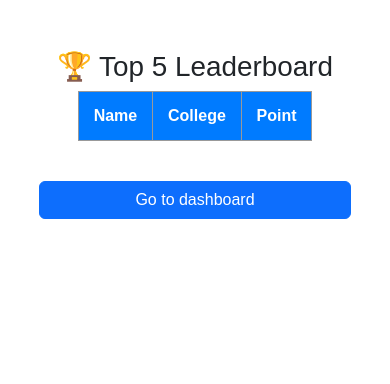
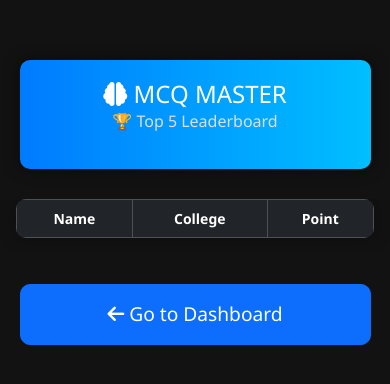
Before and after one commit to NazmulHamim12/mcq-master, a Flask app: page /lead in a window 390 px wide. Shown: the top 384 px of the page. Run offline with Flask 3, Linux system fonts and the light colour scheme; data that the repository does not hold is empty.

Commit message:
Update leader.html

```diff
--- a/templates/leader.html
+++ b/templates/leader.html
@@ -2,54 +2,131 @@
 <html lang="en">
 <head>
   <meta charset="UTF-8">
+  <meta name="viewport" content="width=device-width, initial-scale=1">
+  <title>MCQ MASTER | Leaderboard</title>
+
+  <!-- Bootstrap CSS -->
   <link href="https://cdn.jsdelivr.net/npm/bootstrap@5.3.3/dist/css/bootstrap.min.css" rel="stylesheet">
   <script src="https://cdn.jsdelivr.net/npm/bootstrap@5.3.3/dist/js/bootstrap.bundle.min.js"></script>
-  <link rel="stylesheet" href="https://cdnjs.cloudflare.com/ajax/libs/font-awesome/6.7.2/css/all.min.css" integrity="sha512-Evv84Mr4kqVGRNSgIGL/F/aIDqQb7xQ2vcrdIwxfjThSH8CSR7PBEakCr51Ck+w+/U6swU2Im1vVX0SVk9ABhg==" crossorigin="anonymous" referrerpolicy="no-referrer" />
-    <title>Leaderboard</title>
+  <!-- Font Awesome -->
+  <link rel="stylesheet" href="https://cdnjs.cloudflare.com/ajax/libs/font-awesome/6.7.2/css/all.min.css" crossorigin="anonymous" />
+
   <style>
     body {
-            font-family: Arial, sans-serif;
-            text-align: center;
-            padding-top: 50px;
+      background-color: #121212;
+      color: #fff;
+      font-family: 'Segoe UI', sans-serif;
+      padding-top: 60px;
     }
+
+    .header {
+      background: linear-gradient(to right, #007bff, #00bfff);
+      padding: 20px;
+      border-radius: 10px;
+      margin: 0 auto 30px;
+      width: 90%;
+      max-width: 600px;
+      box-shadow: 0 0 15px rgba(0,0,0,0.5);
+    }
+
+    .header h1 {
+      font-size: 2rem;
+      color: #fff;
+      margin: 0;
+    }
+
+    .subheading {
+      font-size: 1.2rem;
+      color: #ddd;
+    }
+
     table {
+      width: 100%;
+      max-width: 800px;
       margin: auto;
       border-collapse: collapse;
-            width: 60%;
+      background-color: #1e1e1e;
+      border-radius: 10px;
+      overflow: hidden;
+      box-shadow: 0 0 20px rgba(0,0,0,0.3);
     }
+
     th, td {
-            border: 1px solid #999;
-            padding: 12px;
+      padding: 15px;
+      text-align: center;
     }
+
     th {
-            background-color: #007BFF;
+      background-color: #00bfff;
       color: white;
     }
+
     tr:nth-child(even) {
-            background-color: #f2f2f2;
+      background-color: #2c2c2c;
+    }
+
+    tr:hover {
+      background-color: #007bff;
+      color: #fff;
+    }
+
+    .btn-custom {
+      width: 90%;
+      max-width: 400px;
+      margin: 30px auto;
+      padding: 15px;
+      font-size: 1.2rem;
+      border-radius: 10px;
+    }
+
+    @media (max-width: 768px) {
+      th, td {
+        font-size: 14px;
+        padding: 10px;
+      }
+
+      .header h1 {
+        font-size: 1.5rem;
+      }
+
+      .subheading {
+        font-size: 1rem;
+      }
     }
   </style>
 </head>
+
 <body>
-    <h1>🏆 Top 5 Leaderboard</h1>
-    <table>
+
+  <div class="header text-center">
+    <h1><i class="fas fa-brain"></i> MCQ MASTER</h1>
+    <p class="subheading">🏆 Top 5 Leaderboard</p>
+  </div>
+
+  <div class="table-responsive px-3">
+    <table class="table table-bordered table-dark table-hover">
+      <thead>
         <tr>
           <th>Name</th>
           <th>College</th>
           <th>Point</th>
         </tr>
+      </thead>
+      <tbody>
         {% for player in players %}
         <tr>
-            <td>{{ player.name }}</td>
+          <td>{{ player.name | upper}}</td>
           <td>{{ player.academi }}</td>
           <td>{{ player.point }}</td>
         </tr>
         {% endfor %}
+      </tbody>
     </table>
+  </div>
 
-    <br>
-     <a href="dash" class="btn btn-primary d-block mx-auto my-3 text-center" style="width: 80%;">
- Go to dashboard
+  <a href="dash" class="btn btn-primary btn-custom d-block text-center">
+    <i class="fas fa-arrow-left"></i> Go to Dashboard
   </a>
+
 </body>
 </html>
```
Lines whose indentation alone changed are shown as unchanged.
